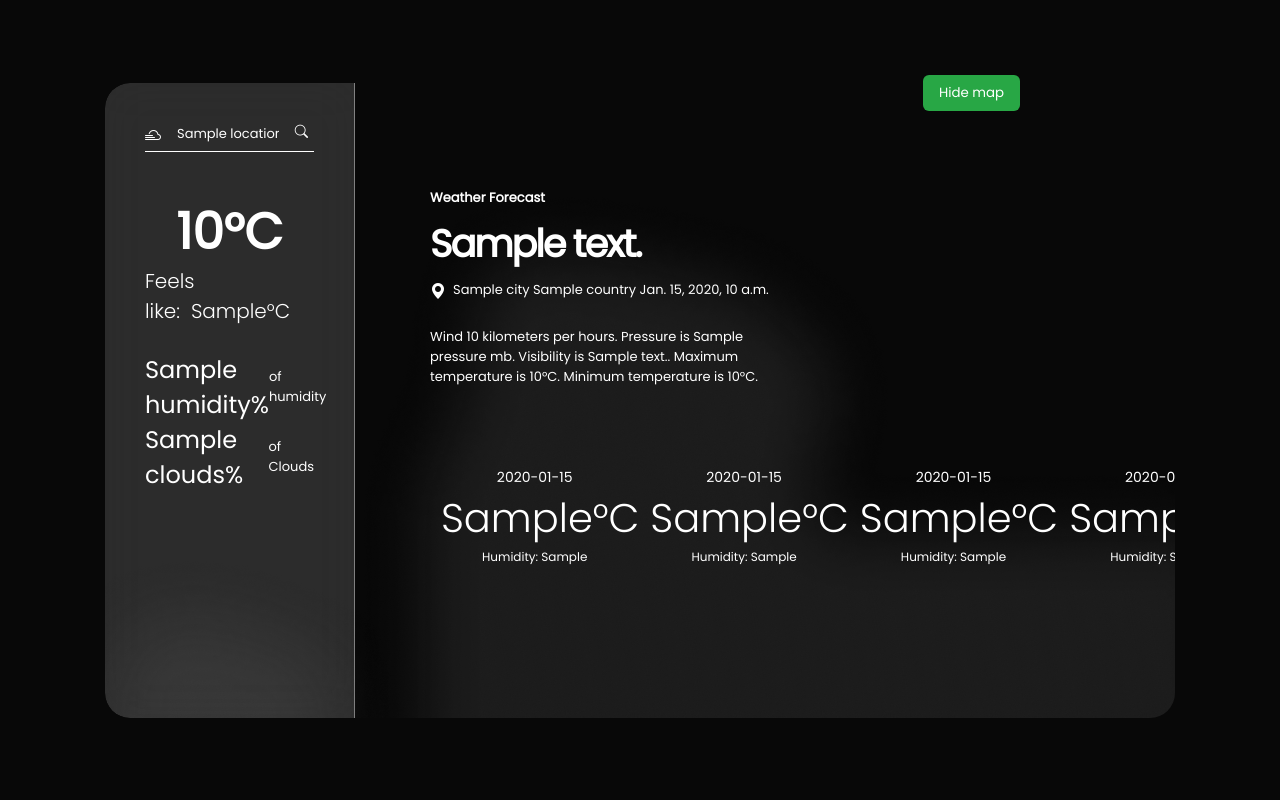
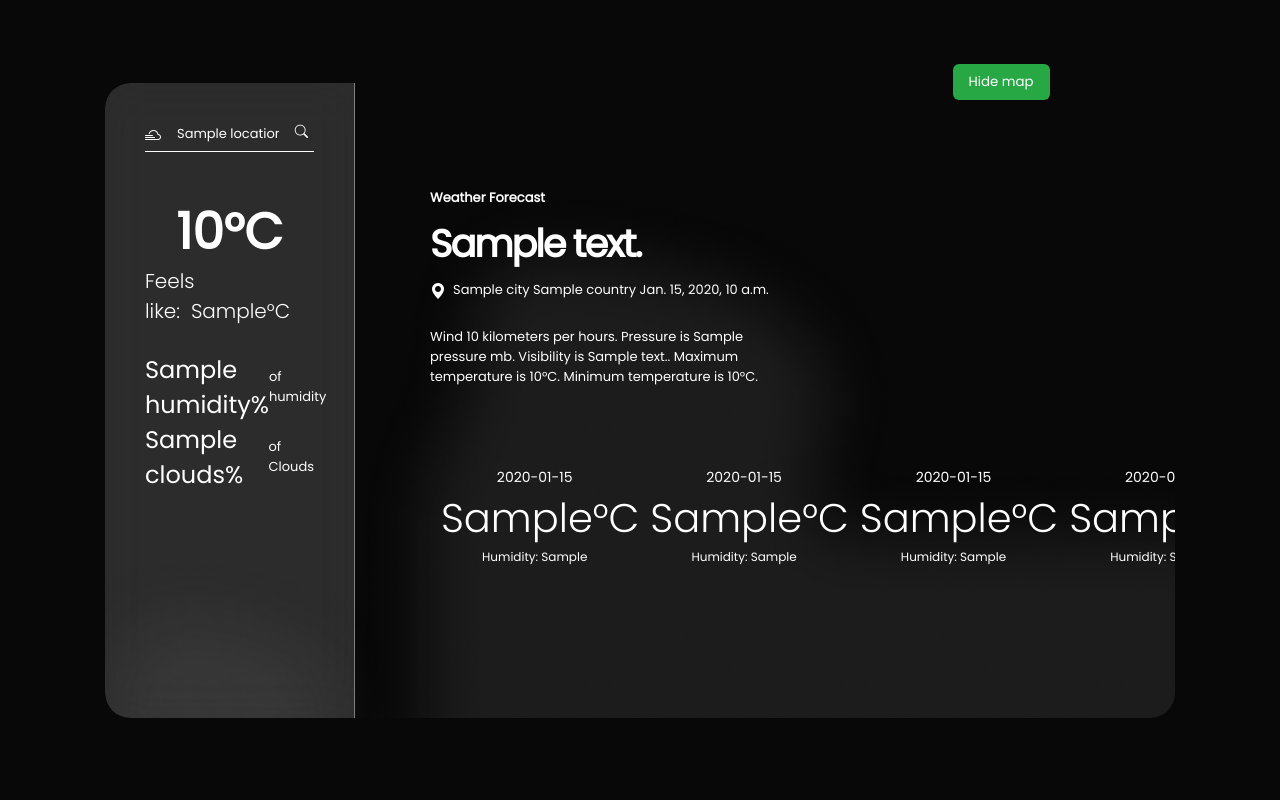
Before and after one commit to Trung-Sloth/app_weather, a Django app: template weatherProject/forecast/templates/weather.html in a window 1280 px wide. Run offline with Django 5.2, Linux system fonts and the light colour scheme; the template is opened without the code that fills it: most values are stand-ins (such as "Sample title", 1, 10 or a date in 2020); some libraries are stand-ins or nearby versions.

Commit message:
Update styles.css

```diff
--- a/weatherProject/forecast/static/css/styles.css
+++ b/weatherProject/forecast/static/css/styles.css
@@ -328,7 +328,8 @@ main.clear {
 #status2 {
     position: fixed;
     bottom: 0px;
-    left: 650px;
+    left: 50%;
+    transform: translate(-50%,0);
     z-index: 1;
     color: #fff;
 }
@@ -336,15 +337,17 @@ main.clear {
 #status3 {
     position: fixed;
     bottom: 0px;
-    left: 1200px;
+    right: 0px;
     z-index: 1;
     color: #fff;
 }
 
 #toggleBtn {
     position: fixed;
-    top: 75px;
-    right: 260px;
+    top: 8%;
+    right: 18%;
+    /* top: 75px;
+    right: 260px; */
     padding: 8px 16px;
     background-color: #28a745;
     z-index: 1;
@@ -361,8 +364,9 @@ main.clear {
 #confirmBtn {
     display: none;
     position: fixed;
-    top: 150px;
-    right: 35px;
+    top: 24%;
+    right: 2.5%;
+    /* right: 35px; */
     /* padding: 16px 16px; */
     height: 50px;
     width: 70px;
@@ -381,8 +385,9 @@ main.clear {
 #deleteBtn {
     display: none;
     position: fixed;
-    top: 230px;
-    right: 35px;
+    top: 35%;
+    right: 2.5%;
+    /* right: 35px; */
     /* padding: 16px 20px; */
     height: 50px;
     width: 70px;
@@ -401,8 +406,9 @@ main.clear {
 #map-pin {
     display: none;
     position: fixed;
-    top: 20px;
-    right: 20px;
+    top: 5%;
+    right: 1.5%;
+    /* right: 20px; */
     background-color: white;
     border-radius: 8px;
     padding: 10px;
```
